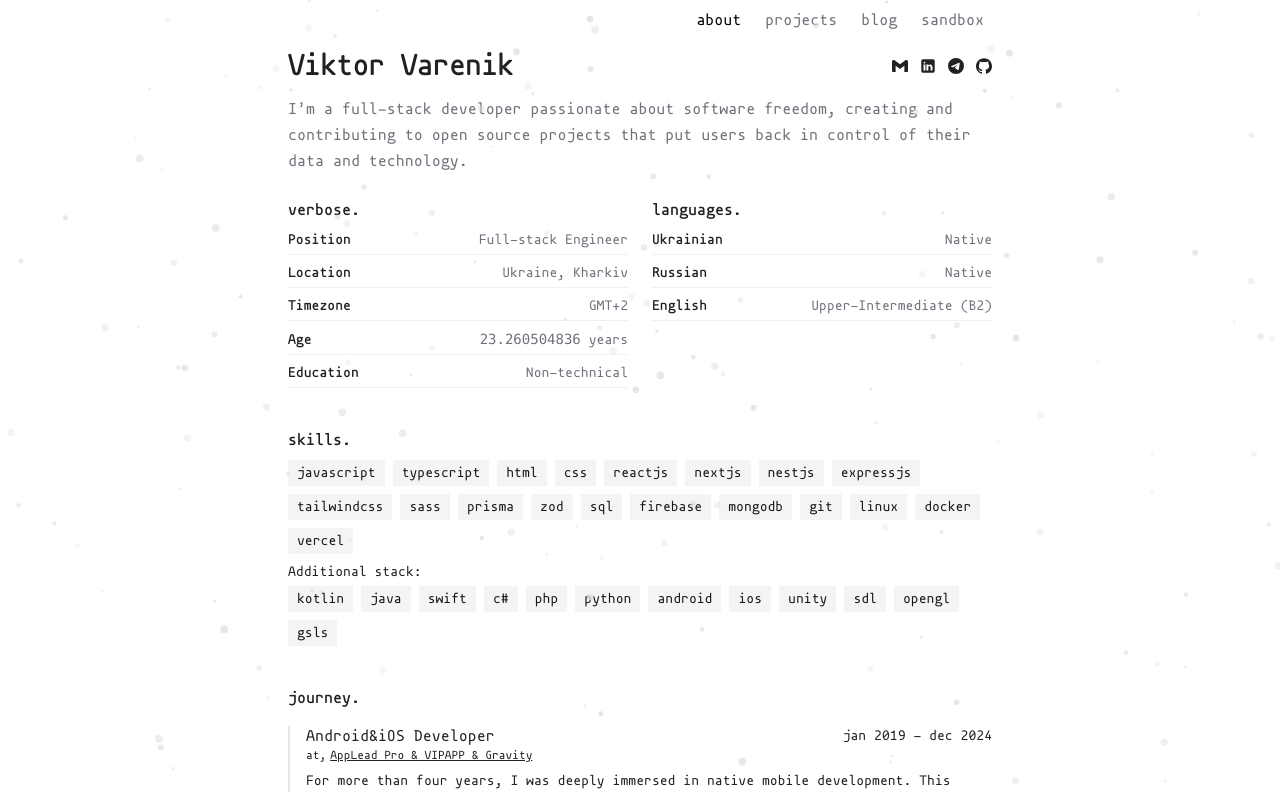
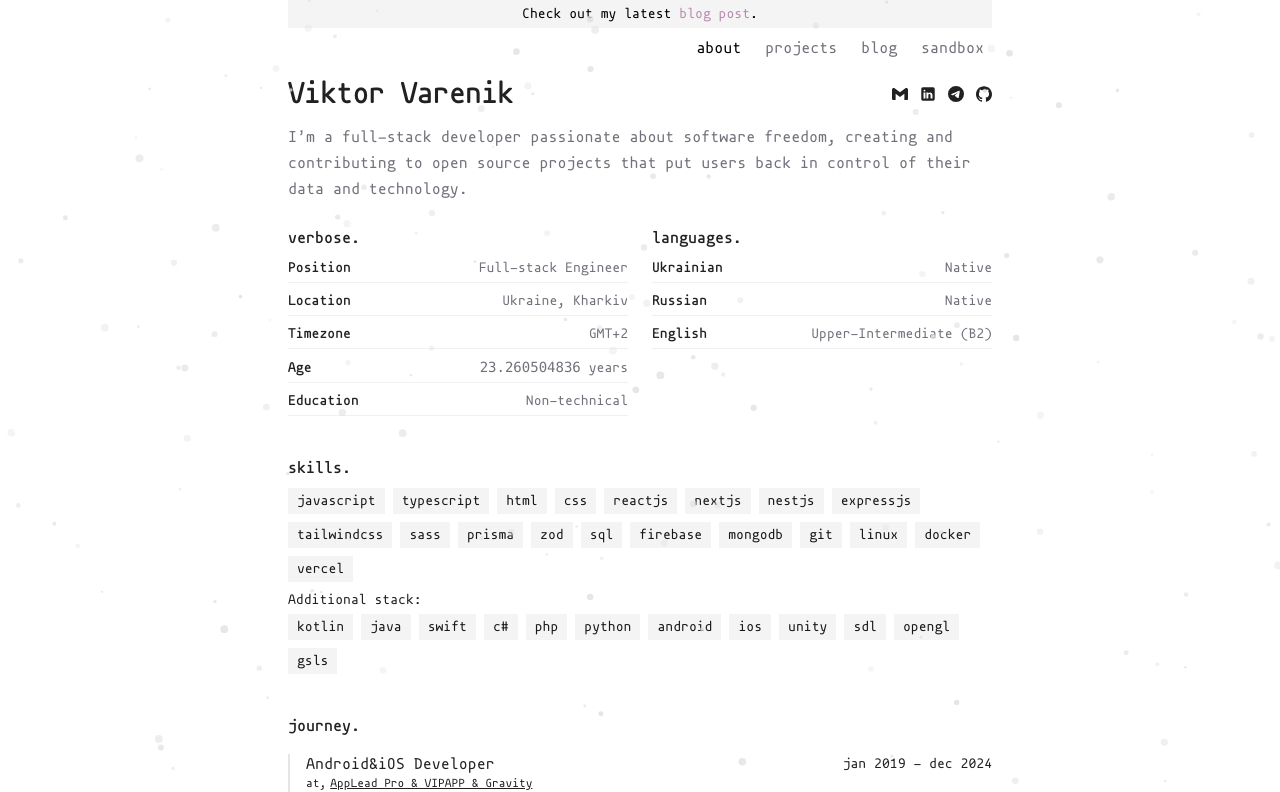
Before and after one commit to kotleni/kotleni.github.io, a Next.js app: page / in a window 1280 px wide. Shown: the top 792 px of the page. Built offline with nearby package versions, Linux system fonts and the light colour scheme.

Commit message:
chore: add update banner

```diff
--- a/src/components/root-layout-content.tsx
+++ b/src/components/root-layout-content.tsx
@@ -3,6 +3,7 @@ import {ThemeProvider} from '@/components/theme-provider';
 import {Snowflakes} from '@/components/decorations/christmas';
 import {BackButton} from '@/components/back-button';
 import {PageNavigationLink} from '@/components/page-nav-link';
+import { StyledLink } from './styled-link';
 
 interface NavLinkInfo {
     title: string;
@@ -39,16 +40,15 @@ export function RootLayoutContent({
                         : 'w-full md:container px-4 sm:px-12 md:px-28 lg:px-60 xl:px-72 2xl:px-99',
                 )}
             >
-                {/*<div*/}
-                {/*    className="w-full bg-accent flex flex-row justify-center items-center gap-2 p-1"*/}
-                {/*    hidden={isFullsized}*/}
-                {/*>*/}
-                {/*    <p className="text-sm">*/}
-                {/*        I've launched a{' '}*/}
-                {/*        <StyledLink href="/status">status</StyledLink>{' '}*/}
-                {/*        page to check my servers availability.*/}
-                {/*    </p>*/}
-                {/*</div>*/}
+                <div
+                    className="w-full bg-accent flex flex-row justify-center items-center gap-2 p-1"
+                    hidden={isFullsized}
+                >
+                    <p className="text-sm">
+                        Check out my latest{' '}
+                        <StyledLink href="/blog/asahi-linux">blog post</StyledLink>.
+                    </p>
+                </div>
                 <header
                     className="flex flex-row justify-end p-3 md:p-0"
                     hidden={isFullsized}
```
